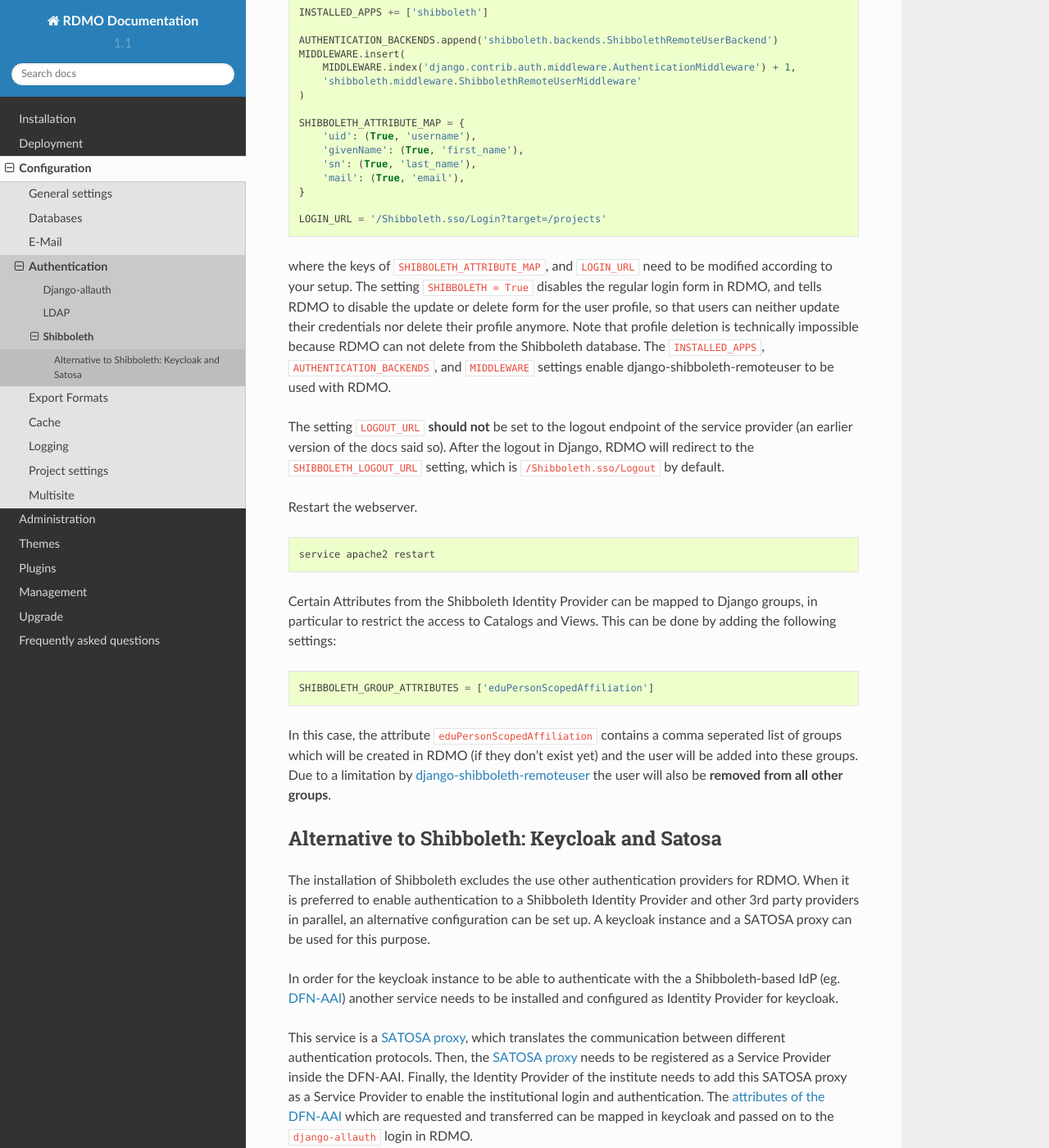
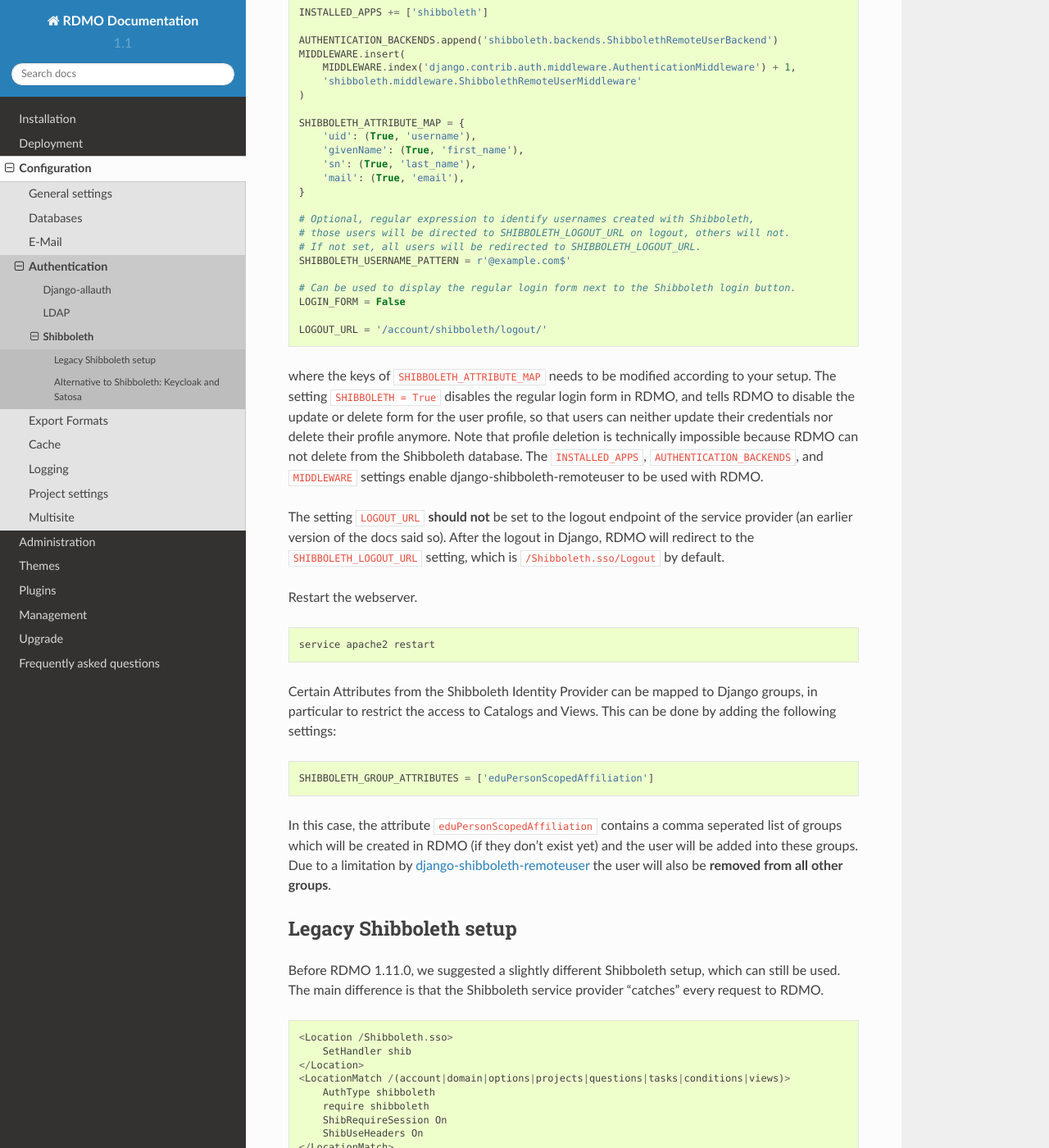
Before and after one commit to rdmorganiser/rdmo-docs, a Sphinx documentation site: the page built from docs/configuration/authentication/shibboleth.md, in a window 1280 px wide and 1400 px high, scrolled down 1787 px. Shown: the whole window at 82% size. Built offline with Sphinx 7.4.7 and the Read the Docs theme 2.0.0, drawn with Linux system fonts in a browser that asks for light colours; some of the changed text lies outside the part shown.

Commit message:
Update Shibboleth docu

````diff
--- a/docs/configuration/authentication/shibboleth.md
+++ b/docs/configuration/authentication/shibboleth.md
@@ -57,7 +57,7 @@
 <Location /Shibboleth.sso>
     SetHandler shib
 </Location>
-<LocationMatch /(account|domain|options|projects|questions|tasks|conditions|views)>
+<LocationMatch /account/shibboleth/login/>
     AuthType shibboleth
     require shibboleth
     ShibRequireSession On
@@ -89,10 +89,18 @@
     'mail': (True, 'email'),
 }
 
-LOGIN_URL = '/Shibboleth.sso/Login?target=/projects'
+# Optional, regular expression to identify usernames created with Shibboleth,
+# those users will be directed to SHIBBOLETH_LOGOUT_URL on logout, others will not.
+# If not set, all users will be redirected to SHIBBOLETH_LOGOUT_URL.
+SHIBBOLETH_USERNAME_PATTERN = r'@example.com$'
+
+# Can be used to display the regular login form next to the Shibboleth login button.
+LOGIN_FORM = False
+
+LOGOUT_URL = '/account/shibboleth/logout/'
 ```
 
-where the keys of `SHIBBOLETH_ATTRIBUTE_MAP`, and `LOGIN_URL` need to be modified according to your setup. The setting `SHIBBOLETH = True` disables the regular login form in RDMO, and tells RDMO to disable the update or delete form for the user profile, so that users can neither update their credentials nor delete their profile anymore. Note that profile deletion is technically impossible because RDMO can not delete from the Shibboleth database. The `INSTALLED_APPS`, `AUTHENTICATION_BACKENDS`, and `MIDDLEWARE` settings enable django-shibboleth-remoteuser to be used with RDMO.
+where the keys of `SHIBBOLETH_ATTRIBUTE_MAP` needs to be modified according to your setup. The setting `SHIBBOLETH = True` disables the regular login form in RDMO, and tells RDMO to disable the update or delete form for the user profile, so that users can neither update their credentials nor delete their profile anymore. Note that profile deletion is technically impossible because RDMO can not delete from the Shibboleth database. The `INSTALLED_APPS`, `AUTHENTICATION_BACKENDS`, and `MIDDLEWARE` settings enable django-shibboleth-remoteuser to be used with RDMO.
 
 The setting `LOGOUT_URL` **should not** be set to the logout endpoint of the service provider (an earlier version of the docs said so). After the logout in Django, RDMO will redirect to the `SHIBBOLETH_LOGOUT_URL` setting, which is `/Shibboleth.sso/Logout` by default.
 
@@ -110,6 +118,28 @@
 
 In this case, the attribute `eduPersonScopedAffiliation` contains a comma seperated list of groups which will be created in RDMO (if they don't exist yet) and the user will be added into these groups. Due to a limitation by [django-shibboleth-remoteuser](https://github.com/Brown-University-Library/django-shibboleth-remoteuser) the user will also be **removed from all other groups**.
 
+## Legacy Shibboleth setup
+
+Before RDMO 1.11.0, we suggested a slightly different Shibboleth setup, which can still be used. The main difference is that the Shibboleth service provider "catches" every request to RDMO.
+
+```
+<Location /Shibboleth.sso>
+    SetHandler shib
+</Location>
+<LocationMatch /(account|domain|options|projects|questions|tasks|conditions|views)>
+    AuthType shibboleth
+    require shibboleth
+    ShibRequireSession On
+    ShibUseHeaders On
+</LocationMatch>
+```
+
+In order to keep this setup in RDMO after 1.11.0 you need to disable `SHIBBOLETH_LOGIN_URL`:
+
+```python
+SHIBBOLETH_LOGIN_URL = None
+```
+
 ## Alternative to Shibboleth: Keycloak and Satosa
 
 The installation of Shibboleth excludes the use other authentication providers for RDMO. When it is preferred to enable authentication to a Shibboleth Identity Provider and other 3rd party providers in parallel, an alternative configuration can be set up. A keycloak instance and a SATOSA proxy can be used for this purpose.
````
